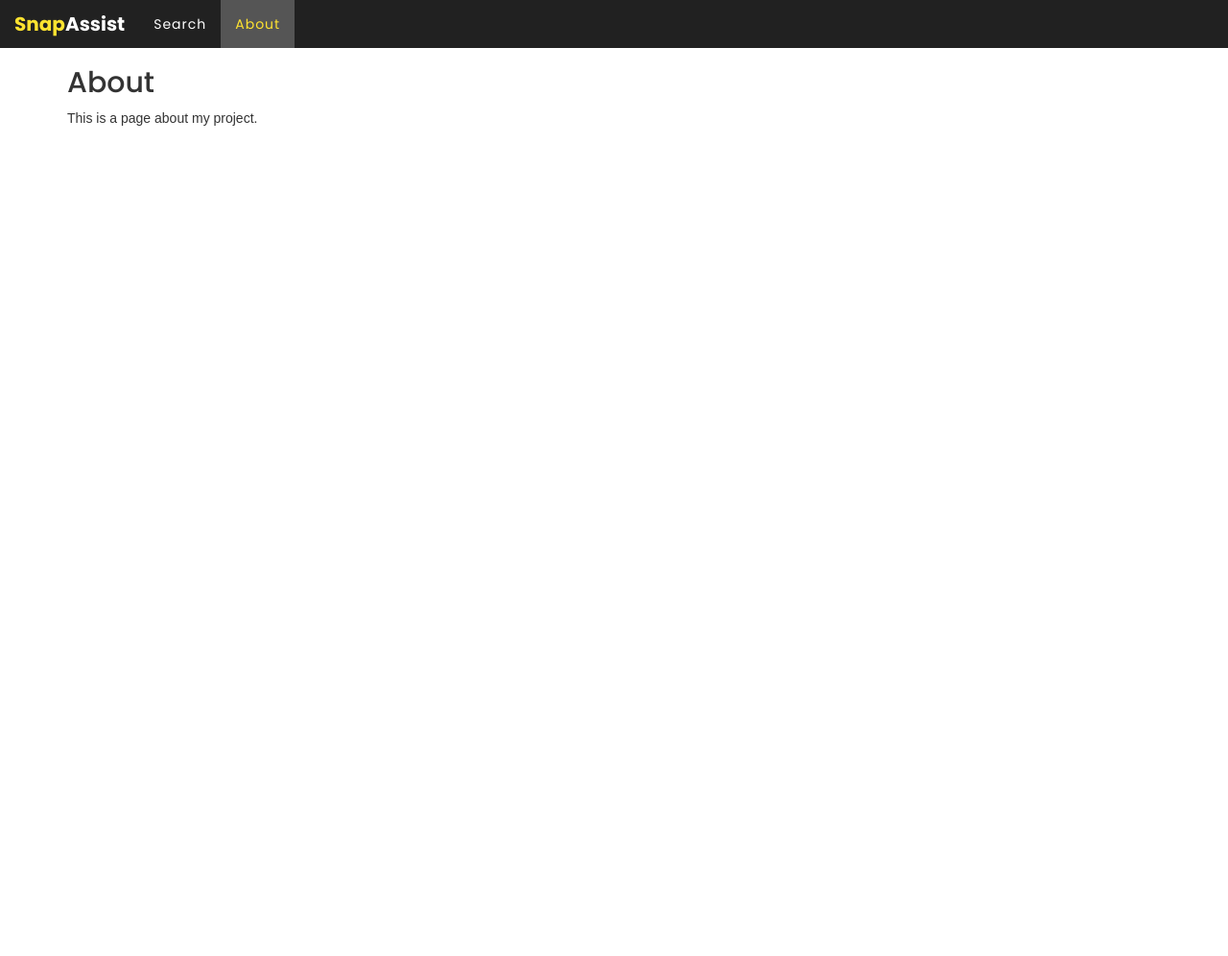
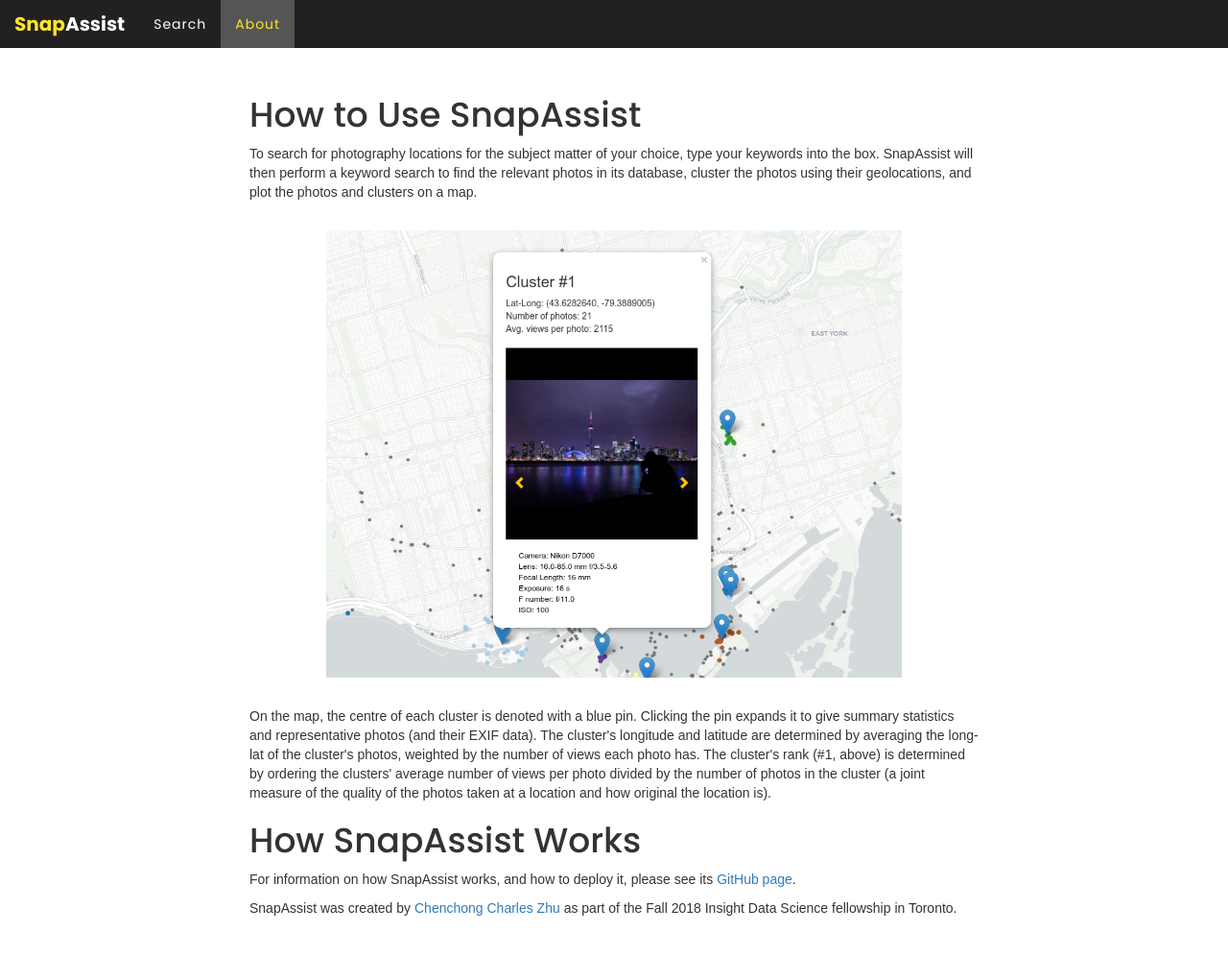
Before and after one commit to cczhu/insight, a Flask app: page /about in a window 1280 px wide. Shown: the whole page at 96% size. Before the commit the page ends 131 px from the top, so only its background shows below. Run offline with Flask 2, Linux system fonts and the light colour scheme; parts of the project's set-up code (start-up, migrations or seed data) failed here and were passed over; some libraries are stand-ins or nearby versions.

Commit message:
Update website About page.

```diff
--- a/snapassist/webapp/static/css/snapassist.css
+++ b/snapassist/webapp/static/css/snapassist.css
@@ -173,3 +173,12 @@ h3 {
   outline: 0;
   background-color: #ffe330;
 }
+
+.aboutcontainer {
+  padding: 30px 0;
+}
+
+.aboutimage {
+  padding: 20px 0;
+  width: 600px;
+}
--- a/snapassist/webapp/templates/about.html
+++ b/snapassist/webapp/templates/about.html
@@ -2,12 +2,34 @@
 {% set active_page = "about" %}
 
 {% block content %}
-    <div class="container">
+<div class="container">
 
-       <div class="starter-template">
-           <h2>About</h2>
-           <p>This is a page about my project.</p>
-       </div>
+<div class="aboutcontainer col-lg-8 col-lg-offset-2 col-md-10 col-md-offset-1">
+<h1>How to Use SnapAssist</h1>
+<p>To search for photography locations for the subject matter of your choice, type
+your keywords into the box.  SnapAssist will then perform a keyword search to find the
+relevant photos in its database, cluster the photos using their geolocations, and
+plot the photos and clusters on a map.</p>
 
-     </div> <!-- /.container-->
+<center>
+<p><img class="aboutimage" src="{{ url_for('static', filename='images/clustersummary.png') }}" title="SnapAssist pin example." /></p>
+</center>
+
+<p>On the map, the centre of each cluster is denoted with a blue pin. Clicking the
+pin expands it to give summary statistics and representative photos (and their
+EXIF data).  The cluster's longitude and latitude are determined by averaging
+the long-lat of the cluster's photos, weighted by the number of views each photo has.
+The cluster's rank (#1, above) is determined by ordering the clusters' average number of
+views per photo divided by the number of photos in the cluster (a joint measure of the
+quality of the photos taken at a location and how original the location is).</p>
+
+<h1>How SnapAssist Works</h1>
+
+<p>For information on how SnapAssist works, and how to deploy it, please see its
+<a href='https://github.com/cczhu/snapassist'>GitHub page</a>.</p>
+
+<p>SnapAssist was created by <a href='https://cczhu.github.io/'>Chenchong Charles Zhu</a>
+as part of the Fall 2018 Insight Data Science fellowship in Toronto.</p>
+
+ </div> <!-- /.container-->
 {% endblock %}
```
Also changed, not shown: snapassist/webapp/static/images/clustersummary.png (added).
